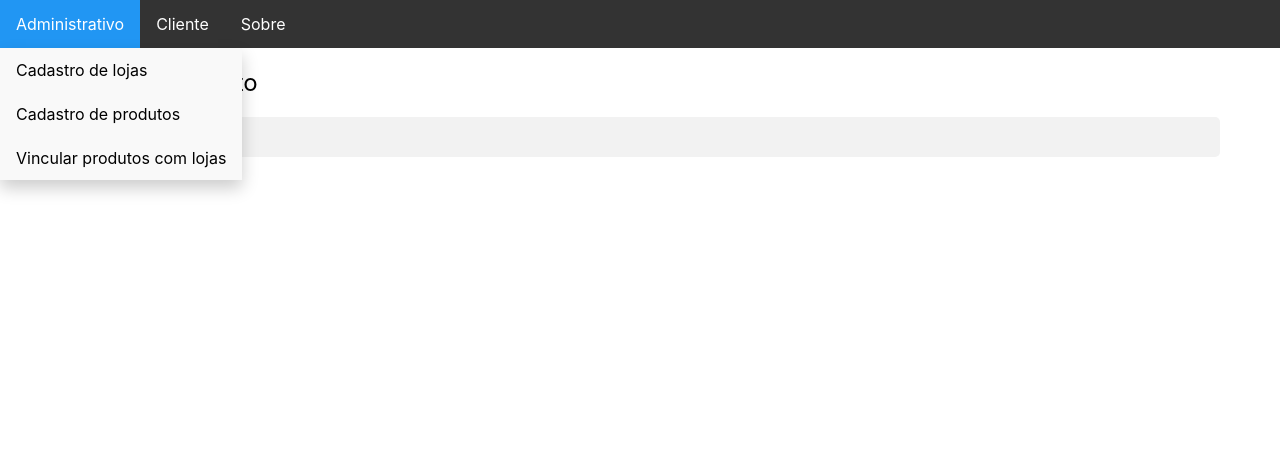
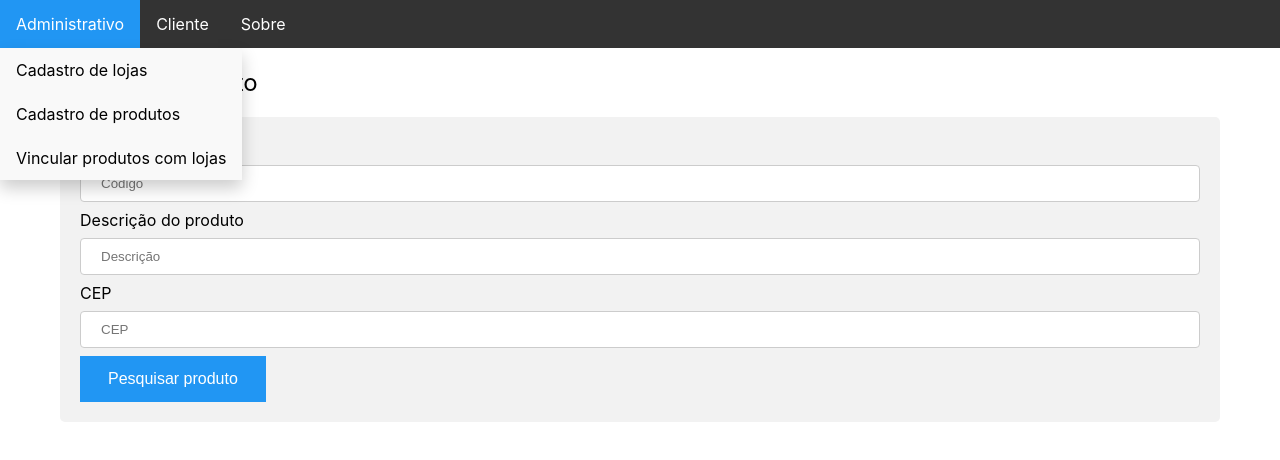
Before and after one commit to kairoLamarca/magalu-finder, a React (Create React App) app: page /PesquisaProduto in a window 1280 px wide. Shown: the top 460 px of the page. Built offline with nearby package versions, Linux system fonts and the light colour scheme.

Commit message:
Criação dos campos de pesquisa de produto
Criação dos campos de pesquisa de produto e feito a primeira chamda dos produtos pesquisados

```diff
--- a/src/Components/Cliente/PesquisaProduto.js
+++ b/src/Components/Cliente/PesquisaProduto.js
@@ -3,11 +3,52 @@ import Menu from '../Menu';
 import axios from 'axios';
 
 class PesquisaProduto extends Component {
+    constructor(props) {
+        super(props);
+
+        this.state = {
+            codigo: '',
+            descricao: '',
+            cep: '',
+            produtosEncontrados: []
+        }
+    }
+
+    handleChangeCodigo(event) {
+        this.setState({ codigo: event.target.value });
+    }
+
+    handleChangeDescricao(event) {
+        this.setState({ descricao: event.target.value });
+    }
+
+    handleChangeCep(event) {
+        this.setState({ cep: event.target.value });
+    }
+
+    pesquisarProduto = async () => {
+        try {
+            const response = await axios.get(`http://localhost:4000/cliente/produtoloja/`);
+
+            await this.setState({ produtosEncontrados: response.data });
+        } catch (error) {
+            //console.error(error);
+        }
+    }
 
     renderPesquisa() {
         return (
             <div className="container">
+                <label>Código do produto</label>
+                <input type="text" id="codigo" value={this.state.codigo} onChange={this.handleChangeCodigo.bind(this)} name="codigo" placeholder="Código" />
 
+                <label>Descrição do produto</label>
+                <input type="text" id="descricao" value={this.state.descricao} onChange={this.handleChangeDescricao.bind(this)} name="descricao" placeholder="Descrição" />
+
+                <label>CEP</label>
+                <input type="text" id="cep" value={this.state.cep} onChange={this.handleChangeCep.bind(this)} name="cep" placeholder="CEP" />
+
+                <button onClick={this.pesquisarProduto} className="btn info">Pesquisar produto</button>
             </div>
         );
     }
```
